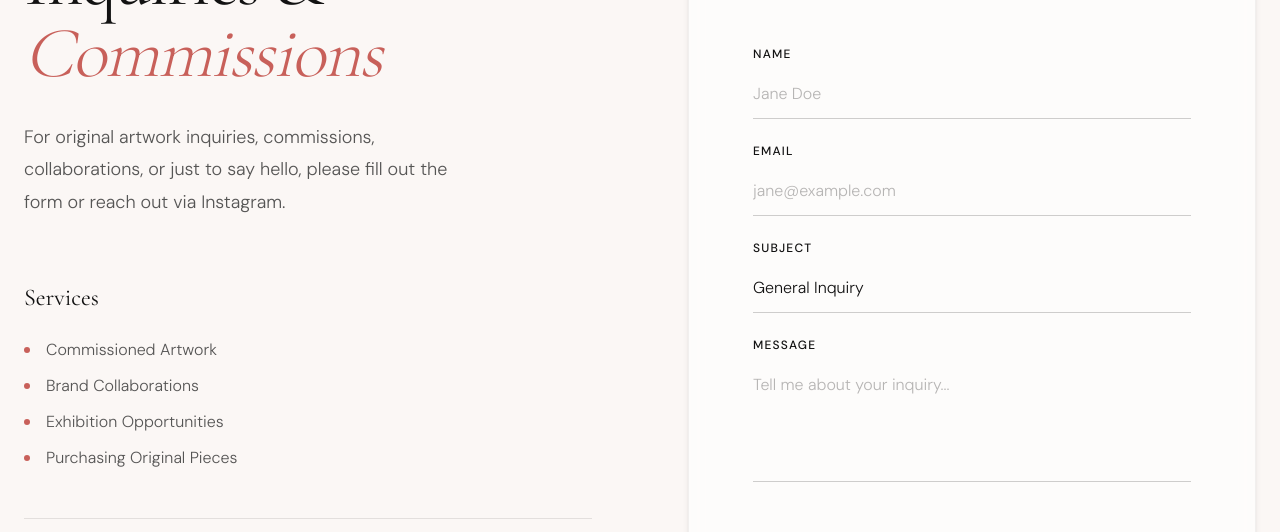
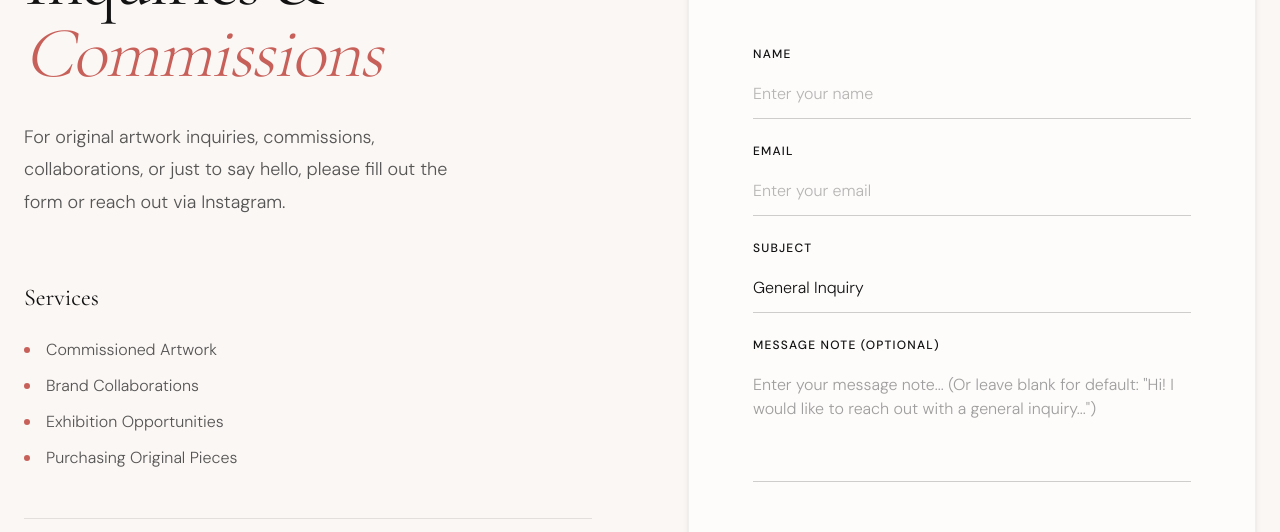
Before and after one commit to subhasreebuilds/artDairies, a Next.js app: page /contact in a window 1280 px wide. Shown: the part 391-923 px from the top of the page. Built offline with nearby package versions, Linux system fonts and the light colour scheme; no server answers.

Commit message:
placeholders updated

```diff
--- a/src/app/contact/page.tsx
+++ b/src/app/contact/page.tsx
@@ -17,21 +17,63 @@ function ContactForm() {
 
   useEffect(() => {
     if (artworkQuery) {
-      setMessage(`Hi! I would like to inquire about purchasing or commissioning the artwork titled "${artworkQuery}". Please let me know availability and details.`);
       setSubject("artwork");
     }
   }, [artworkQuery]);
+
+  const getDefaultMessageForSubject = () => {
+    if (artworkQuery) {
+      return `Hi! I would like to inquire about purchasing or commissioning the artwork titled "${artworkQuery}". Please let me know availability and details.`;
+    }
+    switch (subject) {
+      case "artwork":
+        return "Hi! I am interested in purchasing an original artwork from Art Diaries. Please share details on available pieces and pricing.";
+      case "commission":
+        return "Hi! I would like to request a custom artwork commission. Please share your availability, process, and sizing options.";
+      case "collab":
+        return "Hi! I would like to discuss a potential collaboration or exhibition opportunity with Art Diaries.";
+      case "general":
+      default:
+        return "Hi! I would like to reach out with a general inquiry about your art collection and creative process.";
+    }
+  };
+
+  const getPlaceholderText = () => {
+    if (artworkQuery) {
+      return `Enter your message note... (Or leave blank to inquire about "${artworkQuery}")`;
+    }
+    switch (subject) {
+      case "artwork":
+        return `Enter your message note... (Or leave blank for default: "Hi! I am interested in purchasing an original artwork...")`;
+      case "commission":
+        return `Enter your message note... (Or leave blank for default: "Hi! I would like to request a custom artwork commission...")`;
+      case "collab":
+        return `Enter your message note... (Or leave blank for default: "Hi! I would like to discuss a potential collaboration...")`;
+      case "general":
+      default:
+        return `Enter your message note... (Or leave blank for default: "Hi! I would like to reach out with a general inquiry...")`;
+    }
+  };
 
   const handleSubmit = async (e: React.FormEvent<HTMLFormElement>) => {
     e.preventDefault();
     setIsSubmitting(true);
     setError("");
     const form = e.currentTarget;
+    const typedMessage = message.trim();
+    const finalMessage = typedMessage || getDefaultMessageForSubject();
+
+    if (!finalMessage) {
+      setError("Please enter a message note.");
+      setIsSubmitting(false);
+      return;
+    }
+
     const data = {
       name: (form.elements.namedItem("name") as HTMLInputElement).value,
       email: (form.elements.namedItem("email") as HTMLInputElement).value,
       subject: (form.elements.namedItem("subject") as HTMLSelectElement).value,
-      message: (form.elements.namedItem("message") as HTMLTextAreaElement).value,
+      message: finalMessage,
     };
     try {
       const res = await fetch("/api/contact", {
@@ -65,7 +107,10 @@ function ContactForm() {
             Thank you for reaching out. I will get back to you shortly.
           </p>
           <button
-            onClick={() => setIsSubmitted(false)}
+            onClick={() => {
+              setIsSubmitted(false);
+              setMessage("");
+            }}
             className="mt-8 text-sm uppercase tracking-widest border-b border-ink-900 pb-1 hover:text-accent-gold hover:border-accent-gold transition-colors"
           >
             Send Another Message
@@ -82,7 +127,7 @@ function ContactForm() {
               id="name"
               required
               className="w-full bg-transparent border-b border-ink-900/20 py-3 focus:outline-none focus:border-ink-900 transition-colors font-light placeholder:text-ink-900/30"
-              placeholder="Jane Doe"
+              placeholder="Enter your name"
             />
           </div>
           <div>
@@ -94,7 +139,7 @@ function ContactForm() {
               id="email"
               required
               className="w-full bg-transparent border-b border-ink-900/20 py-3 focus:outline-none focus:border-ink-900 transition-colors font-light placeholder:text-ink-900/30"
-              placeholder="jane@example.com"
+              placeholder="Enter your email"
             />
           </div>
           <div>
@@ -114,17 +159,18 @@ function ContactForm() {
             </select>
           </div>
           <div>
-            <label htmlFor="message" className="block text-xs uppercase tracking-widest mb-2 font-medium">
-              Message
-            </label>
+            <div className="flex items-center justify-between mb-2">
+              <label htmlFor="message" className="block text-xs uppercase tracking-widest font-medium">
+                Message Note (Optional)
+              </label>
+            </div>
             <textarea
               id="message"
-              required
               rows={4}
               value={message}
               onChange={(e) => setMessage(e.target.value)}
-              className="w-full bg-transparent border-b border-ink-900/20 py-3 focus:outline-none focus:border-ink-900 transition-colors font-light placeholder:text-ink-900/30 resize-none"
-              placeholder="Tell me about your inquiry..."
+              className="w-full bg-transparent border-b border-ink-900/20 py-3 focus:outline-none focus:border-ink-900 transition-colors font-light placeholder:text-ink-900/40 resize-none"
+              placeholder={getPlaceholderText()}
             ></textarea>
           </div>
 
--- a/src/components/PurchaseModal.tsx
+++ b/src/components/PurchaseModal.tsx
@@ -28,18 +28,14 @@ export default function PurchaseModal({ artwork, isOpen, onClose }: PurchaseModa
   const [isSubmitted, setIsSubmitted] = useState(false);
   const [error, setError] = useState("");
 
-  // Auto populate message when artwork changes or intent changes
+  // Reset form fields when modal opens or artwork changes
   useEffect(() => {
-    if (artwork) {
-      if (userIntent === "buy") {
-        setMessage(`Hi! I want to buy the original artwork titled "${artwork.title}" (${artwork.medium}). Please share the availability, price, and shipping options.`);
-      } else if (userIntent === "availability") {
-        setMessage(`Hi! I'm interested in "${artwork.title}". Could you please confirm if this piece is available or if a prints/recreation is possible?`);
-      } else {
-        setMessage(`Hi! I love "${artwork.title}" and would like to request a custom size or commission based on this style.`);
-      }
+    if (isOpen) {
+      setMessage("");
+      setIsSubmitted(false);
+      setError("");
     }
-  }, [artwork, userIntent]);
+  }, [isOpen, artwork]);
 
   // Handle escape key
   useEffect(() => {
@@ -58,10 +54,34 @@ export default function PurchaseModal({ artwork, isOpen, onClose }: PurchaseModa
 
   if (!artwork) return null;
 
+  const getDefaultMessageNote = () => {
+    if (!artwork) return "";
+    if (userIntent === "buy") {
+      return `Hi! I want to buy the original artwork titled "${artwork.title}" (${artwork.medium}). Please share the availability, price, and shipping options.`;
+    } else if (userIntent === "availability") {
+      return `Hi! I'm interested in "${artwork.title}". Could you please confirm if this piece is available or if a prints/recreation is possible?`;
+    } else {
+      return `Hi! I love "${artwork.title}" and would like to request a custom size or commission based on this style.`;
+    }
+  };
+
+  const getPlaceholderText = () => {
+    if (!artwork) return "Enter your message note...";
+    if (userIntent === "buy") {
+      return `Enter your message note... (Or leave blank to send default: "Hi! I want to buy '${artwork.title}'...")`;
+    } else if (userIntent === "availability") {
+      return `Enter your message note... (Or leave blank to check availability for "${artwork.title}")`;
+    } else {
+      return `Enter your message note... (Or leave blank to request custom commission for "${artwork.title}")`;
+    }
+  };
+
   const handleSubmitForm = async (e: React.FormEvent) => {
     e.preventDefault();
     setIsSubmitting(true);
     setError("");
+
+    const noteToSend = message.trim() || getDefaultMessageNote();
 
     try {
       const res = await fetch("/api/contact", {
@@ -72,7 +92,7 @@ export default function PurchaseModal({ artwork, isOpen, onClose }: PurchaseModa
           email,
           phone,
           subject: `[BUY INQUIRY] "${artwork.title}" (${userIntent.toUpperCase()})`,
-          message: `${message}\n\n--- Artwork Details ---\nTitle: ${artwork.title}\nCategory: ${artwork.category}\nMedium: ${artwork.medium}\nPhone/WhatsApp: ${phone || "Not provided"}`,
+          message: `${noteToSend}\n\n--- Artwork Details ---\nTitle: ${artwork.title}\nCategory: ${artwork.category}\nMedium: ${artwork.medium}\nPhone/WhatsApp: ${phone || "Not provided"}`,
         }),
       });
 
@@ -268,7 +288,7 @@ export default function PurchaseModal({ artwork, isOpen, onClose }: PurchaseModa
                             required
                             value={name}
                             onChange={(e) => setName(e.target.value)}
-                            placeholder="Your full name"
+                            placeholder="Enter your name"
                             className="w-full bg-white border border-ink-900/15 rounded-xl px-3 py-2 text-xs focus:outline-none focus:border-ink-900 transition-colors"
                           />
                         </div>
@@ -281,7 +301,7 @@ export default function PurchaseModal({ artwork, isOpen, onClose }: PurchaseModa
                             required
                             value={email}
                             onChange={(e) => setEmail(e.target.value)}
-                            placeholder="email@example.com"
+                            placeholder="Enter your email"
                             className="w-full bg-white border border-ink-900/15 rounded-xl px-3 py-2 text-xs focus:outline-none focus:border-ink-900 transition-colors"
                           />
                         </div>
@@ -295,20 +315,23 @@ export default function PurchaseModal({ artwork, isOpen, onClose }: PurchaseModa
                           type="tel"
                           value={phone}
                           onChange={(e) => setPhone(e.target.value)}
-                          placeholder="+91 Mobile or WhatsApp"
+                          placeholder="Enter your phone or WhatsApp number"
                           className="w-full bg-white border border-ink-900/15 rounded-xl px-3 py-2 text-xs focus:outline-none focus:border-ink-900 transition-colors"
                         />
                       </div>
 
                       <div>
-                        <label className="block text-[10px] uppercase tracking-widest text-ink-800/70 mb-1 font-medium">
-                          Message Note
-                        </label>
+                        <div className="flex items-center justify-between mb-1">
+                          <label className="block text-[10px] uppercase tracking-widest text-ink-800/70 font-medium">
+                            Message Note (Optional)
+                          </label>
+                        </div>
                         <textarea
                           rows={3}
                           value={message}
                           onChange={(e) => setMessage(e.target.value)}
-                          className="w-full bg-white border border-ink-900/15 rounded-xl p-3 text-xs focus:outline-none focus:border-ink-900 transition-colors resize-none leading-relaxed"
+                          placeholder={getPlaceholderText()}
+                          className="w-full bg-white border border-ink-900/15 rounded-xl p-3 text-xs focus:outline-none focus:border-ink-900 transition-colors resize-none leading-relaxed placeholder:text-ink-900/40 placeholder:font-light"
                         />
                       </div>
 
```
